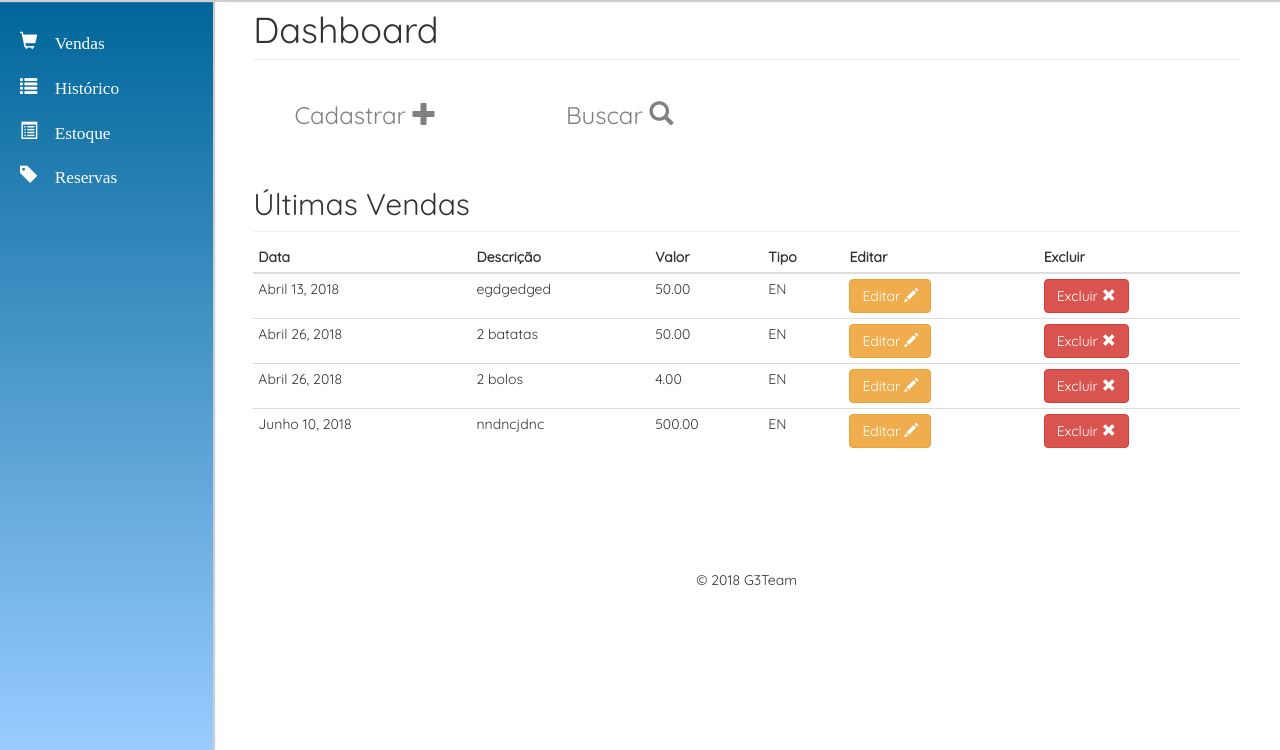
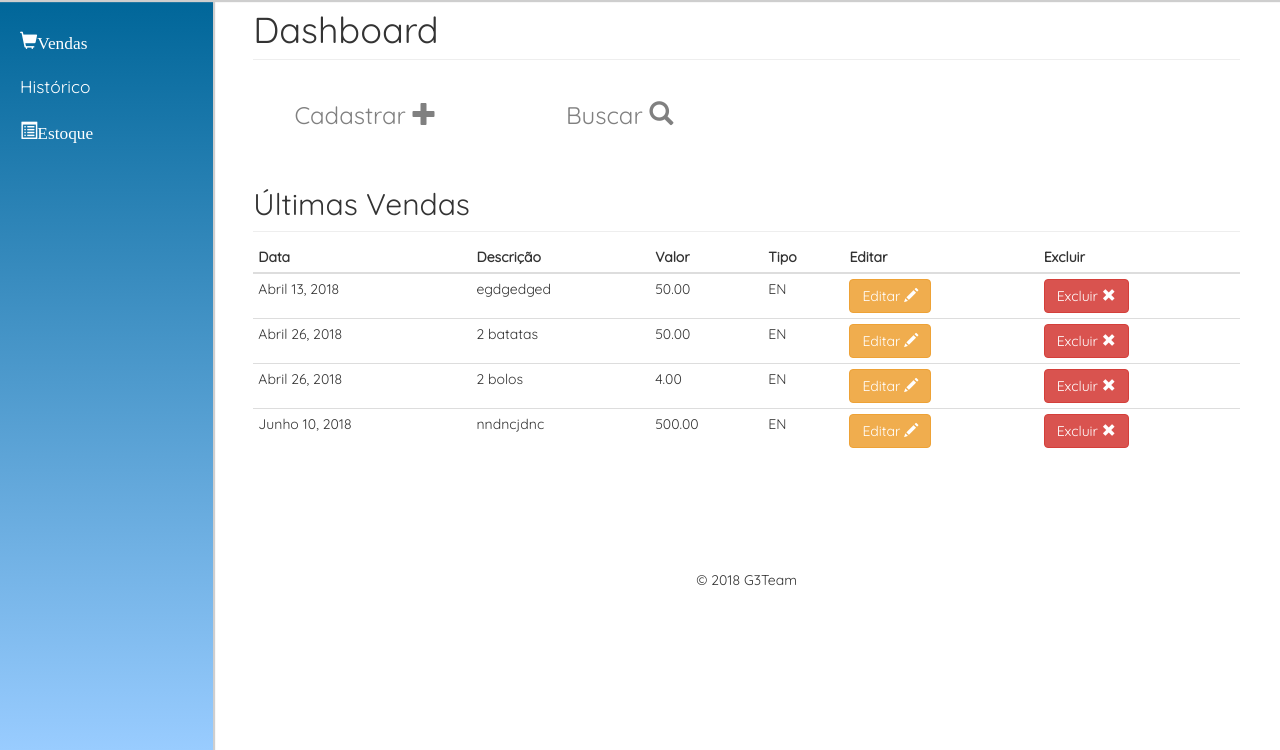
Before and after one commit to ES-20181/projeto, a Django app: page /dashboard in a window 1280 px wide. Shown: the part 50-800 px from the top of the page. Run offline with Django 3.2, Linux system fonts and the light colour scheme; data comes from the database, SQL or seed files in the repository; some libraries are stand-ins or nearby versions.

Commit message:
Correções no dashboard

```diff
--- a/vendas/templates/vendas/dashboard.html
+++ b/vendas/templates/vendas/dashboard.html
@@ -35,7 +35,7 @@
           <span class="icon-bar"></span>
           <span class="icon-bar"></span>
         </button>
-        <a class="navbar-brand" href="{% url 'nova_venda' %}">CRM Vendas</a>
+        <a class="navbar-brand" href="{% url 'nova' %}">CRM Vendas</a>
       </div>
       <div class="collapse navbar-collapse" id="menu">
         <ul class="nav navbar-nav navbar-right">
@@ -60,20 +60,17 @@
         <ul class="nav nav-sidebar">
           <li>
             <a href="#" class="nav-link active">
-              <span class="glyphicon glyphicon-shopping-cart"> Vendas</span>
+              <span class="glyphicon glyphicon-shopping-cart">Vendas</span>
             </a>
           </li>
           <li>
-            <a href="#" class="nav-link">
-              <span class="glyphicon glyphicon-list"> Histórico</a>
+            <a href="{% url 'historico' %}" class="nav-link">
+              <!-- Usar esse padrão para os ícones! -->
+              <span>{% bootstrap_icon "list" %} Histórico</a>
           </li>
           <li>
             <a href="#" class="nav-link">
-              <span class="glyphicon glyphicon-list-alt"> Estoque</a>
-          </li>
-          <li>
-            <a href="#" class="nav-link">
-              <span class="glyphicon glyphicon-tag"> Reservas</a>
+              <span class="glyphicon glyphicon-list-alt">Estoque</a>
           </li>
         </ul>
       </div>
@@ -82,7 +79,7 @@
 
         <div class="row placeholders">
 
-          <a href="{% url 'nova_venda' %}" style="color: gray">
+          <a href="{% url 'nova' %}" style="color: gray">
             <div class="col-xs-6 col-sm-3 placeholder" id="bloco">
               <h3>Cadastrar
                 <span class="glyphicon glyphicon-plus"></span>
@@ -90,7 +87,7 @@
             </div>
           </a>
 
-          <a href="{% url 'buscar_vendas' %}" style="color: gray">
+          <a href="{% url 'buscar' %}" style="color: gray">
             <div class="col-xs-6 col-sm-3 placeholder" id="bloco">
               <h3>Buscar
                 <span class="glyphicon glyphicon-search"></span>
@@ -117,7 +114,7 @@
               {% for venda in vendas %}
               <tr>
                 <td>{{ venda.data }}</td>
-                <a href="{% url 'atualizar_venda' venda.id %}">
+                <a href="{% url 'atualizar' venda.id %}">
                   <td>{{ venda.descricao }}</td>
                 </a>
                 <td>{{ venda.valor }}</td>
--- a/vendas/urls.py
+++ b/vendas/urls.py
@@ -11,8 +11,8 @@ urlpatterns = [
     path('historico', views.historico, name='historico'),
 
     # CRUD
-    path('nova', views.nova_venda, name='nova_venda'),
-    path('buscar', views.buscar_vendas, name='buscar_vendas'),
-    path('atualizar/<int:id>/', views.atualizar_venda, name='atualizar_venda'),
-    path('deletar/<int:id>/', views.deletar_venda, name='deletar_venda')
+    path('nova', views.nova_venda, name='nova'),
+    path('buscar', views.buscar_vendas, name='buscar'),
+    path('atualizar/<int:id>/', views.atualizar_venda, name='atualizar'),
+    path('deletar/<int:id>/', views.deletar_venda, name='deletar')
 ]
```
